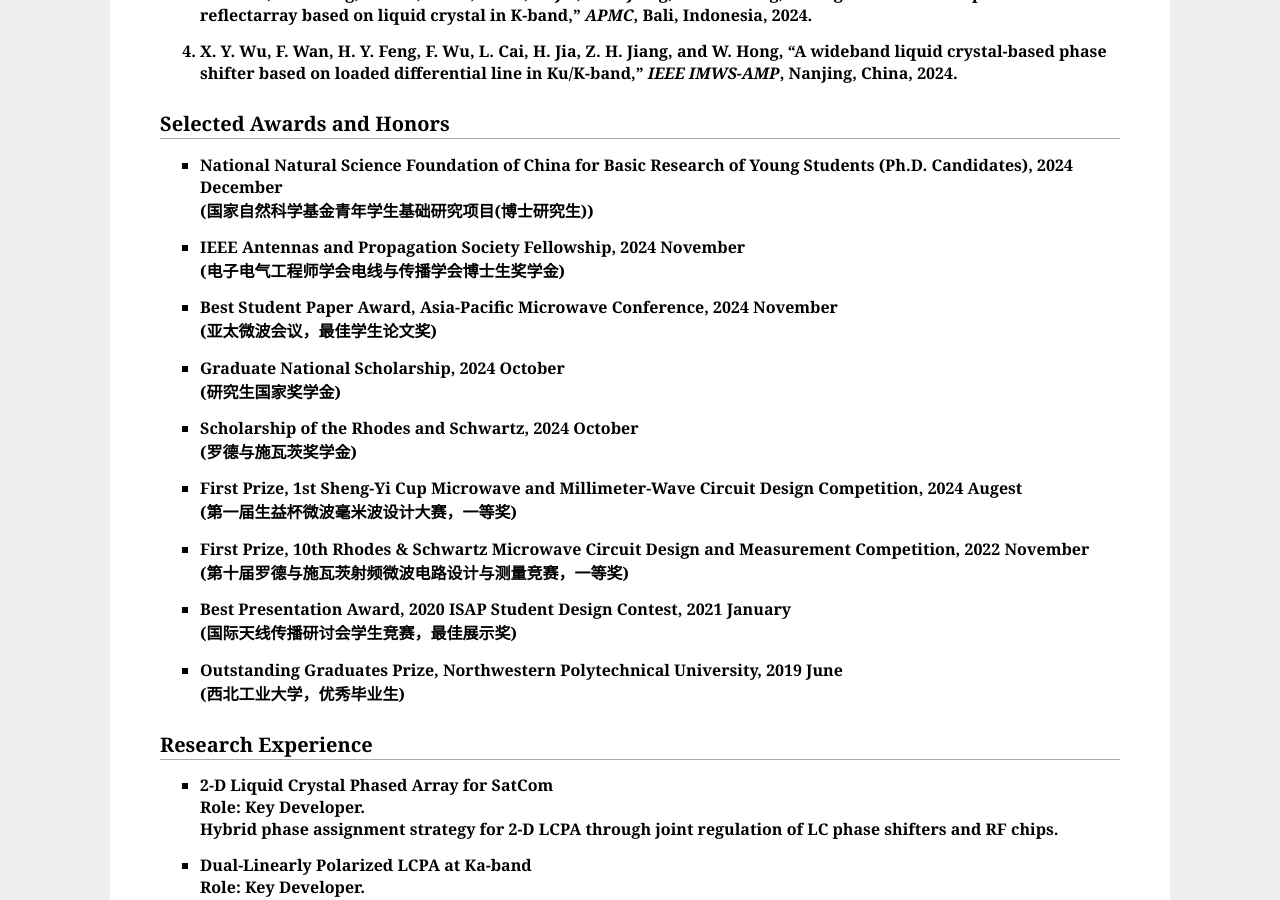
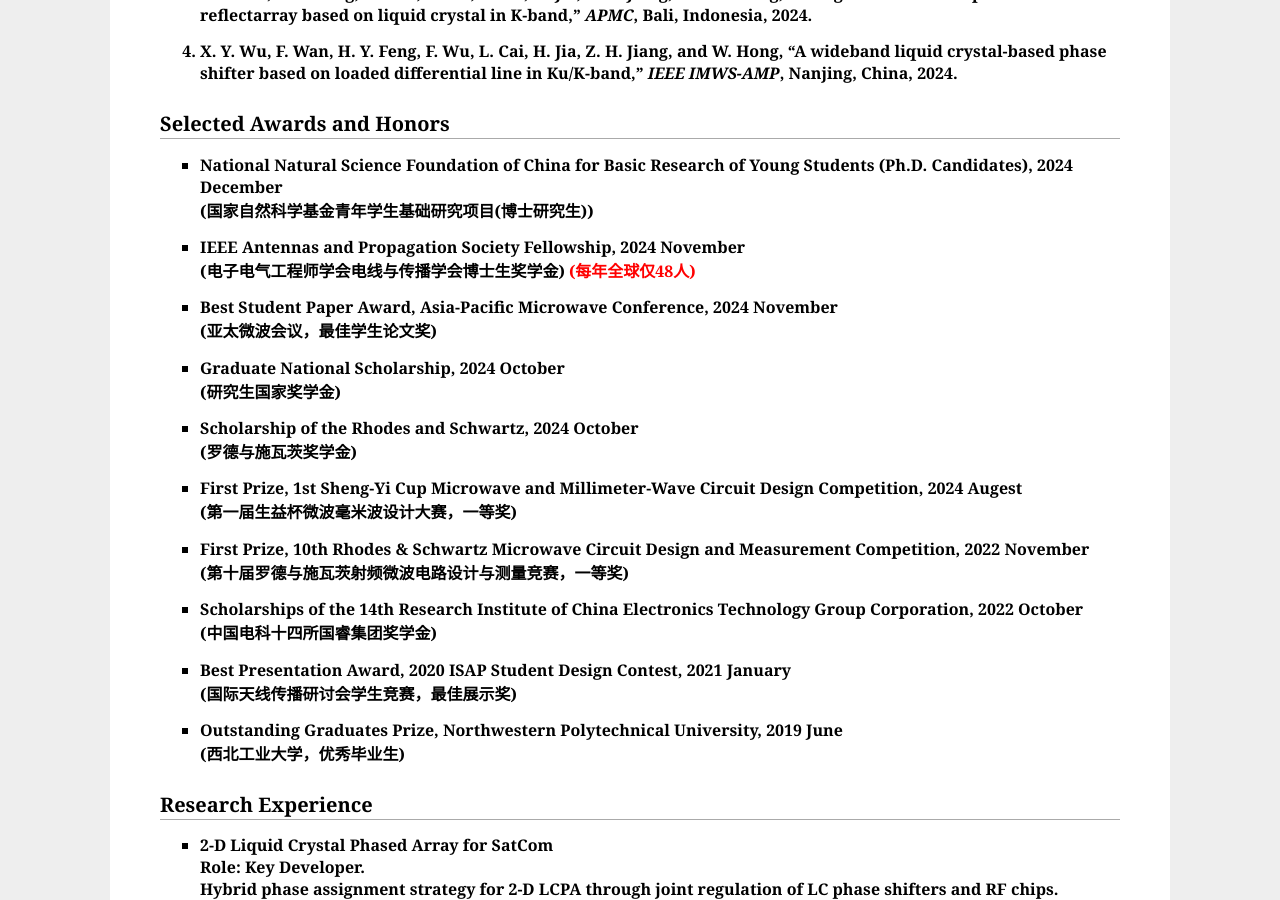
Before and after one commit to xinyuwu0415/xinyuwu0415.github.io, a Jekyll site: the page index.html, which Jekyll copies as it is, in a window 1280 px wide and 900 px high, scrolled down 1630 px. Built offline with Jekyll 4.4.1, drawn with Linux system fonts in a browser that asks for light colours; some of the changed text lies outside the part shown.

Commit message:
Update index.html

```diff
--- a/index.html
+++ b/index.html
@@ -60,7 +60,7 @@
 
 <p>
   He was supported by the National Natural Science Foundation of China for Basic Research of Young Students (Ph.D. Candidates) (<a href="https://baike.baidu.com/item/%E5%9B%BD%E5%AE%B6%E8%87%AA%E7%84%B6%E7%A7%91%E5%AD%A6%E5%9F%BA%E9%87%91/9951549" target="_blank"><b>国家自然科学基金青年学生基础研究项目(博士研究生)</b></a>, 30wCNY). <b>
-  He was supported by the 2024 IEEE AP-S Fellowship. <b>
+  He was supported by the 2024 IEEE AP-S Fellowship.
 </p>
 
 <h2>News</h2>
@@ -134,7 +134,7 @@
   <li>National Natural Science Foundation of China for Basic Research of Young Students (Ph.D. Candidates), 2024 December <br>
     (国家自然科学基金青年学生基础研究项目(博士研究生))</li>
   <li>IEEE Antennas and Propagation Society Fellowship, 2024 November <br>
-    (电子电气工程师学会电线与传播学会博士生奖学金)</li>
+    (电子电气工程师学会电线与传播学会博士生奖学金) <b><font color="red">(每年全球仅48人)</font></b> </li>
   <li>Best Student Paper Award, Asia-Pacific Microwave Conference, 2024 November <br>
     (亚太微波会议，最佳学生论文奖)</li>
   <li>Graduate National Scholarship, 2024 October <br>
@@ -145,6 +145,8 @@
     (第一届生益杯微波毫米波设计大赛，一等奖)</li>
   <li>First Prize, 10th Rhodes &amp; Schwartz Microwave Circuit Design and Measurement Competition, 2022 November <br>
     (第十届罗德与施瓦茨射频微波电路设计与测量竞赛，一等奖)</li>
+  <li>Scholarships of the 14th Research Institute of China Electronics Technology Group Corporation, 2022 October <br>
+    (中国电科十四所国睿集团奖学金)</li>
   <li>Best Presentation Award, 2020 ISAP Student Design Contest, 2021 January <br>
     (国际天线传播研讨会学生竞赛，最佳展示奖)</li>
   <li>Outstanding Graduates Prize, Northwestern Polytechnical University, 2019 June <br>
```
Also changed, not shown: other parts of index.html (+1 -1 lines).
